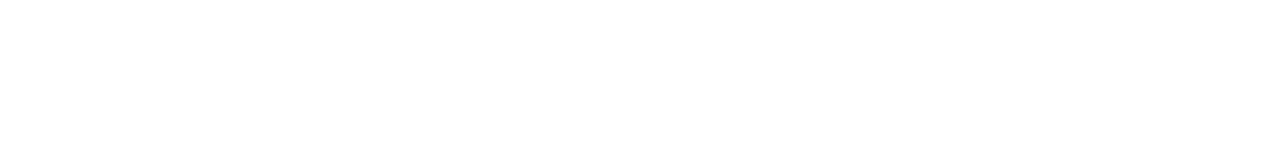
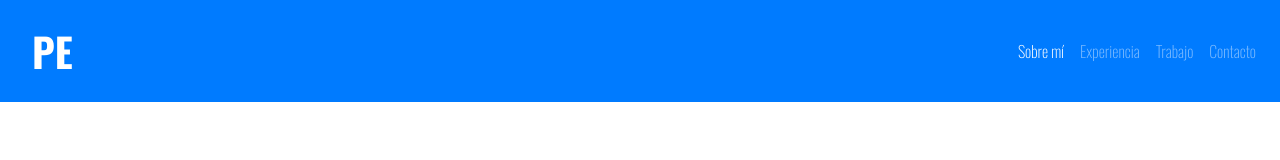
Before and after one commit to pezcalona/Mi-portafolio, a plain HTML site: page index.html in a window 1280 px wide. Drawn offline with nearby package versions, Linux system fonts and the light colour scheme.

Commit message:
nav terminado v0.1.2

```diff
--- a/assets/css/style.css
+++ b/assets/css/style.css
@@ -0,0 +1,7 @@
+body {
+    font-family: 'Oswald', sans-serif;
+}
+
+.textonombre {
+    font-size: 40px;
+}
--- a/index.html
+++ b/index.html
@@ -9,7 +9,34 @@
     <link rel="stylesheet" href="./assets/css/style.css">
 </head>
 <body>
+    <nav class="navbar navbar-expand-lg navbar-dark p-3 mb-2 bg-primary text-white">
+        <a class="navbar-brand ml-3 textonombre font-weight-bold" href="#">PE</a>
+        <button class="navbar-toggler mr-3" type="button" data-toggle="collapse" data-target="#navbarSupportedContent" aria-controls="navbarSupportedContent" aria-expanded="false" aria-label="Toggle navigation">
+          <span class="navbar-toggler-icon"></span>
+        </button>
 
+        <div class="collapse navbar-collapse" id="navbarSupportedContent">
+          <ul class="navbar-nav ml-auto">
+            <li class="nav-item active">
+              <a class="nav-link" href="#">Sobre mí <span class="sr-only">(current)</span></a>
+            </li>
+            <li class="nav-item">
+              <a class="nav-link" href="#">Experiencia</a>
+            </li>
+            <li class="nav-item">
+                <a class="nav-link" href="#">Trabajo</a>
+            </li>
+            <li class="nav-item">
+                <a class="nav-link" href="#">Contacto</a>
+            </li>
+          </ul>
+        </div>
+      </nav>
+    <main>
+
+    </main>
+    <section></section>
+    <footer></footer>
 
 
     <script src="https://code.jquery.com/jquery-3.5.1.slim.min.js" integrity="sha384-DfXdz2htPH0lsSSs5nCTpuj/zy4C+OGpamoFVy38MVBnE+IbbVYUew+OrCXaRkfj" crossorigin="anonymous"></script>
```
